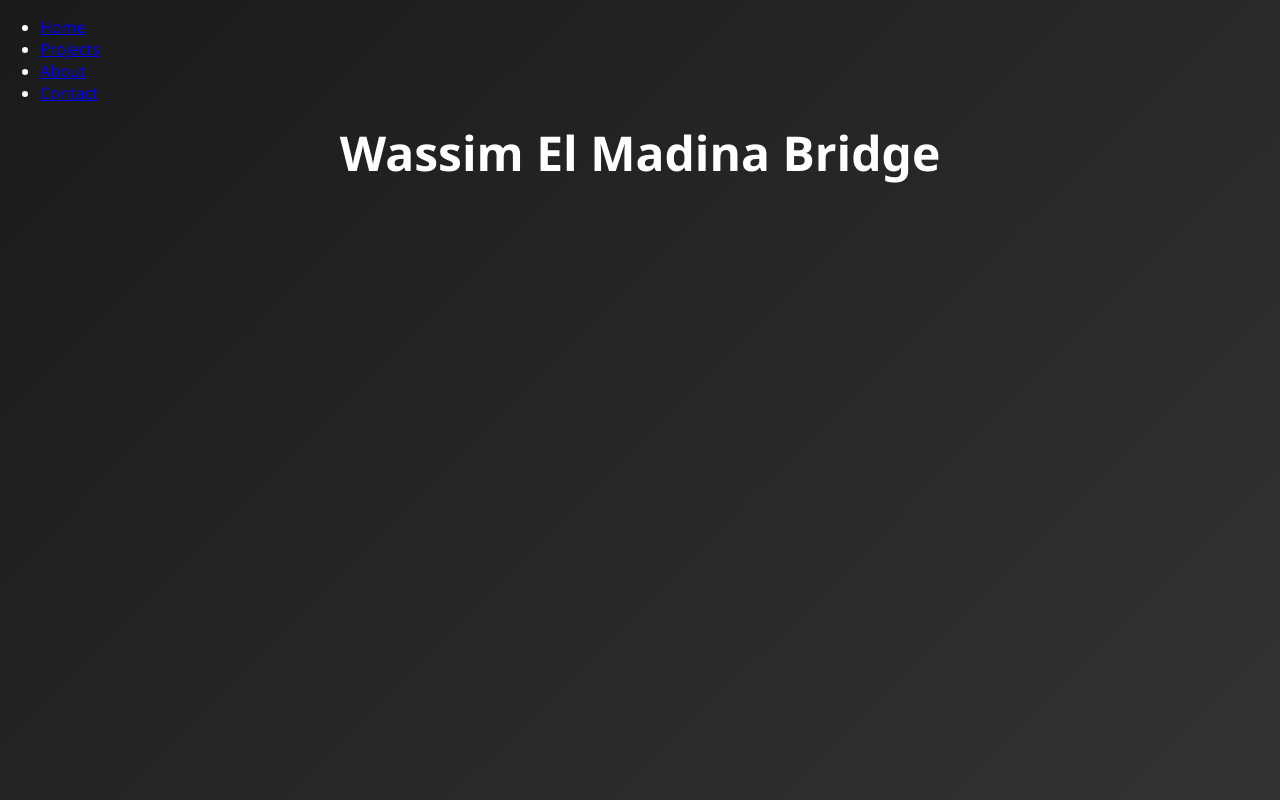
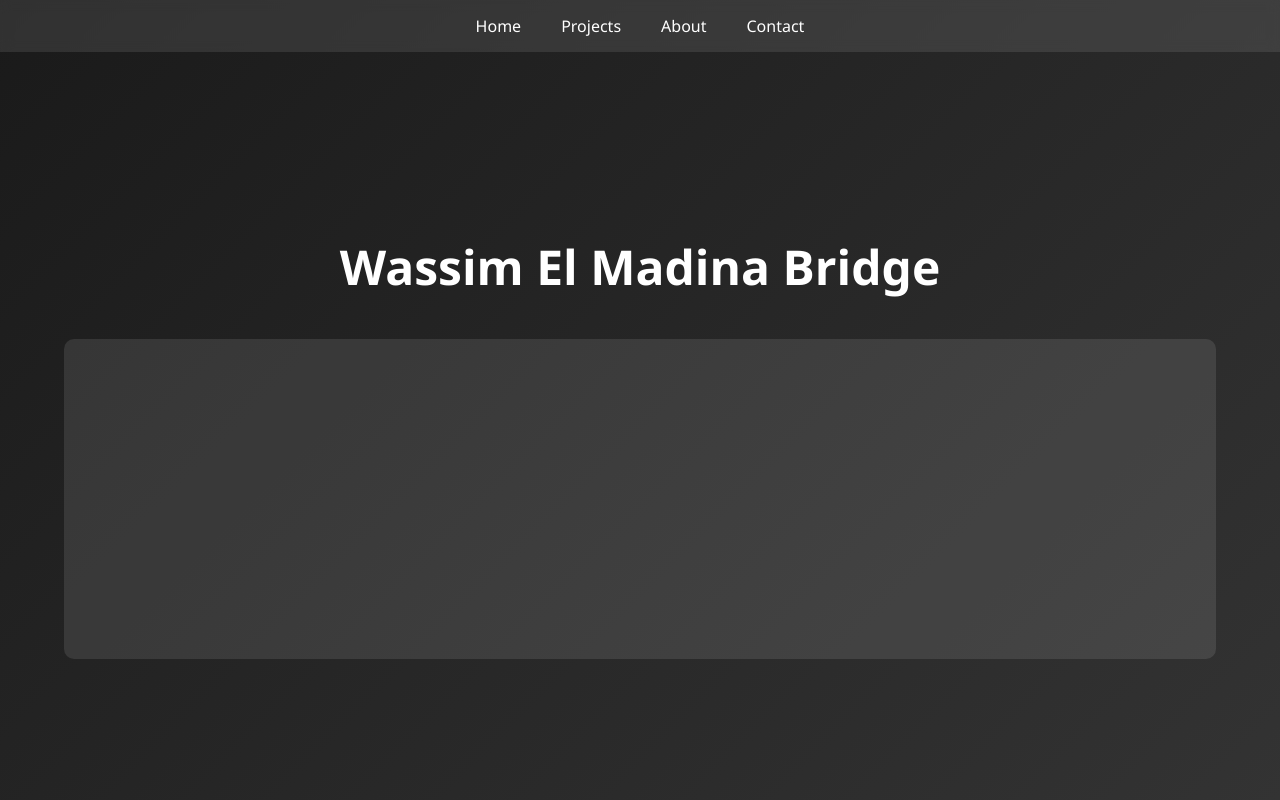
Before and after one commit to Sara-Meriem-Abdelhafid/WM-PROJECT, a plain HTML site: page index.html in a window 1280 px wide. Drawn offline with Linux system fonts and the light colour scheme.

Commit message:
Update style.css

```diff
--- a/style.css
+++ b/style.css
@@ -9,32 +9,77 @@ body {
   font-family: "Segoe UI", Arial, sans-serif;
 }
 
-/* --- Top Section (slogan area) --- */
-header {
-  flex: 1; /* takes 50% of height */
+/* 🌟 Transparent Top Menu */
+.navbar {
+  position: fixed;
+  top: 0;
+  left: 0;
+  width: 100%;
+  background: rgba(255, 255, 255, 0.1); /* Transparent white */
+  backdrop-filter: blur(6px);
+  padding: 15px 0;
+  z-index: 10;
+}
+
+.navbar ul {
+  list-style: none;
+  margin: 0;
+  padding: 0;
   display: flex;
+  justify-content: center; /* Centers horizontally */
   align-items: center;
+  gap: 40px; /* Space between links */
+}
+
+.navbar li {
+  display: inline-block;
+}
+
+.navbar a {
+  text-decoration: none;
+  color: white;
+  font-weight: 500;
+  transition: color 0.3s;
+}
+
+.navbar a:hover {
+  color: #00bcd4;
+}
+
+/* 🌟 Main Content */
+.content {
+  flex: 1;
+  display: flex;
+  flex-direction: column;
   justify-content: center;
+  align-items: center;
+  margin-top: 80px; /* Push content below navbar */
+  position: relative;
 }
+
+/*3D Model transparent rectangle */
+/* --- Bottom Section (rectangle area) --- */
+.rectangle {
+  width: 90%;
+  height: 40vh;
+  background-color: rgba(255, 255, 255, 0.1);
+  border-radius: 10px;
+  margin: 20px;
+}
+
 
 /* Text style */
 h1 {
   font-size: 3rem;
   text-align: center;
-  margin: 0;
-}
-
-/*3D Model transparent rectangle */
-/* --- Bottom Section (rectangle area) --- */
-.rectangle {
-  flex: 1; /* takes 50% of height */
-  margin: 10px;
-  background-color: rgba(255, 255, 255, 0.1); /* 10% transparent */
-  border-radius: 10px;
+  margin-bottom: 20px;
 }
 
 /* Responsive text */
 @media (max-width: 600px) {
+  .navbar ul {
+    gap: 20px;
+  }
   h1 {
     font-size: 2rem;
   }
```
